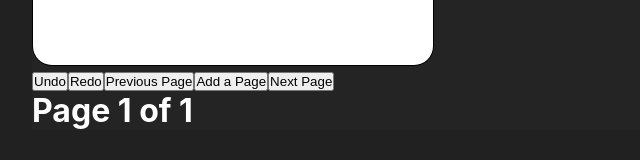
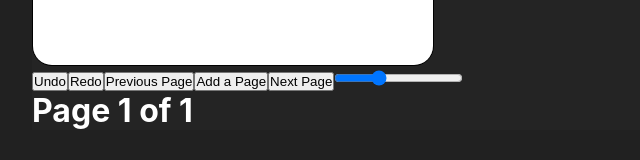
Before and after one commit to Shoozle/React-Story-Creator, a React (Create React App) app: page / in a window 1280 px wide. Shown: the part 368-528 px from the top of the page, without its empty margins (0-640 px from the left). Built offline with nearby package versions, Linux system fonts and the light colour scheme.

Commit message:
Brush Size

```diff
--- a/src/components/Canvas/Canvas.js
+++ b/src/components/Canvas/Canvas.js
@@ -12,6 +12,7 @@ const Canvas = (props) => {
     const { pages } = storyContext.storyState;
     const {pageNum} = props;
     const maxPages = 20;
+    const [brushSize, setBrushSize] = useState(20);
 
     useEffect(() => {
         const canvas = canvasRef.current;
@@ -51,7 +52,7 @@ const Canvas = (props) => {
 
         let offsetLeft = canvas.offsetLeft - window.scrollX;
         let offsetTop = canvas.offsetTop - window.scrollY;
-        ctx.lineWidth = 20;
+        ctx.lineWidth = brushSize;
         ctx.lineCap = "round";
         ctx.strokeStyle = 'black';
         ctx.lineTo(x - offsetLeft, y - offsetTop);
@@ -89,6 +90,10 @@ const Canvas = (props) => {
         props.onPageChange((prevPageNum) => prevPageNum - 1)
     }
 
+    const changeBrushSize = (e) => {
+        setBrushSize(e.target.value)
+    }
+
     return (
         <div className={classes.Canvas}>
             <canvas
@@ -109,6 +114,8 @@ const Canvas = (props) => {
                 onPrevPage={prevPage}
                 onNewPage={newPage}
                 onNextPage={nextPage}
+                onBrushSizeChange={changeBrushSize}
+                brushSize={brushSize}
             />
                 <h1>Page {pageNum + 1} of {storyContext.storyState.pages.length}</h1>
         </div>
--- a/src/components/Canvas/Toolbox/Toolbox.js
+++ b/src/components/Canvas/Toolbox/Toolbox.js
@@ -2,7 +2,7 @@ import Button from '../../UI/Button/Button';
 
 const Toolbox = (props) => {
 
-    const { onUndo, onRedo, onPrevPage, onNewPage, onNextPage } = props;
+    const { onUndo, onRedo, onPrevPage, onNewPage, onNextPage, brushSize, onBrushSizeChange } = props;
 
     return (
         <div>
@@ -11,6 +11,7 @@ const Toolbox = (props) => {
             <Button onClick={onPrevPage} text="Previous Page" />
             <Button onClick={onNewPage} text="Add a Page" />
             <Button onClick={onNextPage} text="Next Page" />
+            <input type="range" value={brushSize} min="1" max="60" onChange={(e) => onBrushSizeChange(e)}></input>
         </div>
     )
 }
--- a/src/components/Flowchart/Flowchart.js
+++ b/src/components/Flowchart/Flowchart.js
@@ -8,7 +8,6 @@ const Flowchart = (props) => {
     const { pages } = storyContext.storyState;
 
     const pageDivs = pages.map((process, index) => {
-        console.log(index)
         return (
             <div
                 key={index}
```
